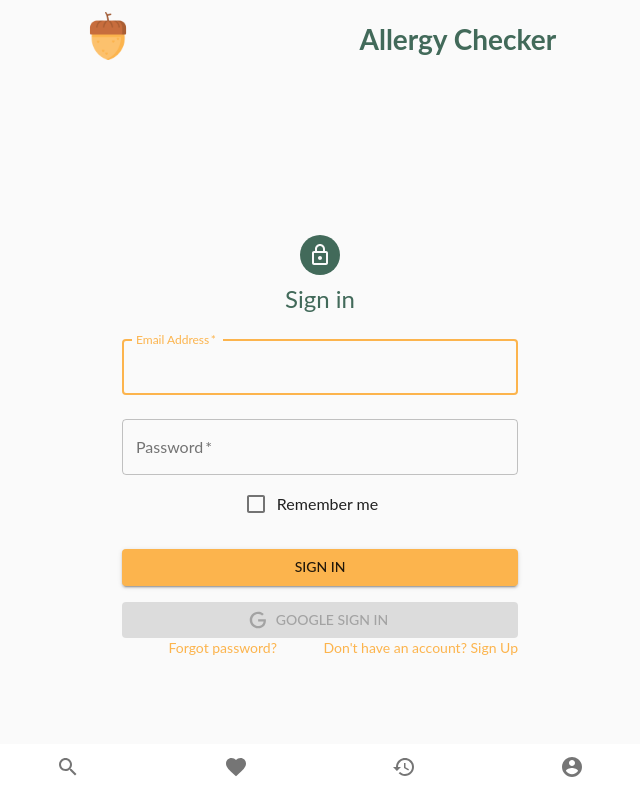
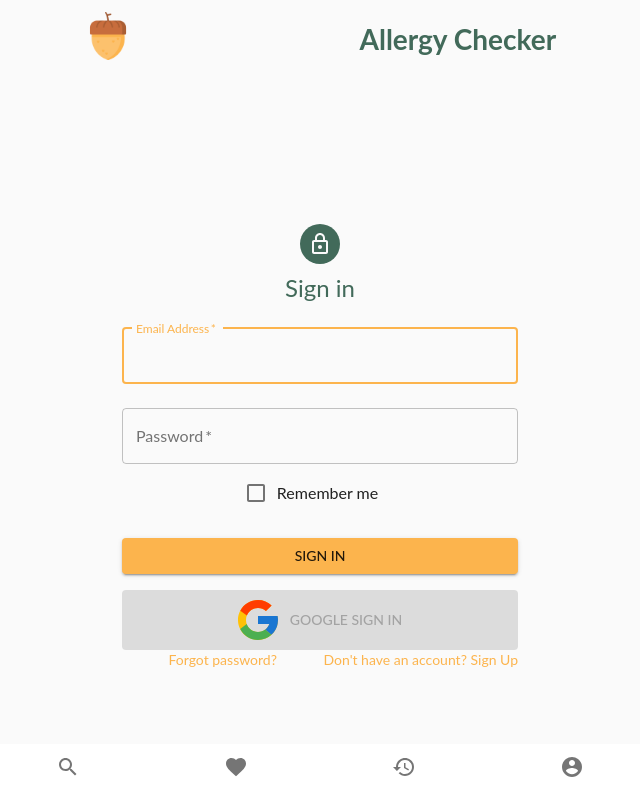
Before and after one commit to clelantoson/React-allergy-checker, a React (Create React App) app: page /login in a window 1280 px wide. Shown: the whole page, without its empty margins (320-960 px from the left). Built offline with nearby package versions, Linux system fonts and the light colour scheme.

Commit message:
add auth page

```diff
--- a/src/components/Auth/Icon.js
+++ b/src/components/Auth/Icon.js
@@ -1,10 +1,27 @@
 import React from 'react';
 
 const icon = () => (
-  <svg style={{ width: '20px', height: '20px' }} viewBox="0 0 24 24">
+  <svg
+    xmlns="http://www.w3.org/2000/svg"
+    viewBox="0 0 48 48"
+    width="48px"
+    height="48px"
+  >
     <path
-      fill="currentColor"
-      d="M21.35,11.1H12.18V13.83H18.69C18.36,17.64 15.19,19.27 12.19,19.27C8.36,19.27 5,16.25 5,12C5,7.9 8.2,4.73 12.2,4.73C15.29,4.73 17.1,6.7 17.1,6.7L19,4.72C19,4.72 16.56,2 12.1,2C6.42,2 2.03,6.8 2.03,12C2.03,17.05 6.16,22 12.25,22C17.6,22 21.5,18.33 21.5,12.91C21.5,11.76 21.35,11.1 21.35,11.1V11.1Z"
+      fill="#FFC107"
+      d="M43.611,20.083H42V20H24v8h11.303c-1.649,4.657-6.08,8-11.303,8c-6.627,0-12-5.373-12-12c0-6.627,5.373-12,12-12c3.059,0,5.842,1.154,7.961,3.039l5.657-5.657C34.046,6.053,29.268,4,24,4C12.955,4,4,12.955,4,24c0,11.045,8.955,20,20,20c11.045,0,20-8.955,20-20C44,22.659,43.862,21.35,43.611,20.083z"
+    />
+    <path
+      fill="#FF3D00"
+      d="M6.306,14.691l6.571,4.819C14.655,15.108,18.961,12,24,12c3.059,0,5.842,1.154,7.961,3.039l5.657-5.657C34.046,6.053,29.268,4,24,4C16.318,4,9.656,8.337,6.306,14.691z"
+    />
+    <path
+      fill="#4CAF50"
+      d="M24,44c5.166,0,9.86-1.977,13.409-5.192l-6.19-5.238C29.211,35.091,26.715,36,24,36c-5.202,0-9.619-3.317-11.283-7.946l-6.522,5.025C9.505,39.556,16.227,44,24,44z"
+    />
+    <path
+      fill="#1976D2"
+      d="M43.611,20.083H42V20H24v8h11.303c-0.792,2.237-2.231,4.166-4.087,5.571c0.001-0.001,0.002-0.001,0.003-0.002l6.19,5.238C36.971,39.205,44,34,44,24C44,22.659,43.862,21.35,43.611,20.083z"
     />
   </svg>
 );
--- a/src/components/Auth/Login.jsx
+++ b/src/components/Auth/Login.jsx
@@ -1,18 +1,21 @@
 import dotenv from "dotenv";
 dotenv.config();
 import React, { useState, useEffect } from "react";
-import Avatar from "@material-ui/core/Avatar";
-import Button from "@material-ui/core/Button";
-import CssBaseline from "@material-ui/core/CssBaseline";
-import TextField from "@material-ui/core/TextField";
-import FormControlLabel from "@material-ui/core/FormControlLabel";
-import Checkbox from "@material-ui/core/Checkbox";
-import Link from "@material-ui/core/Link";
-import Grid from "@material-ui/core/Grid";
+import {
+  Avatar,
+  Button,
+  TextField,
+  FormControlLabel,
+  Checkbox,
+  Link,
+  Grid,
+  Container,
+} from "@material-ui/core";
+
 import LockOutlinedIcon from "@material-ui/icons/LockOutlined";
 import Typography from "@material-ui/core/Typography";
 import { makeStyles } from "@material-ui/core/styles";
-import Container from "@material-ui/core/Container";
+
 import Loading from "./Loading";
 import ErrorMessage from "../ErrorMessage";
 import { GoogleLogin } from "react-google-login";
@@ -42,7 +45,7 @@
   },
 }));
 
-export default function Login() {
+const Login = () =>{
     const classes = useStyles();
     const history = useHistory();
 
@@ -117,7 +120,7 @@
 
   return (
     <Container component="main" maxWidth="xs">
-      <CssBaseline />
+
       {error && <ErrorMessage>{error}</ErrorMessage>}
       {loading && <Loading />}
       <div className={classes.paper}>
@@ -202,3 +205,5 @@
     </Container>
   );
 }
+
+export default Login;
--- a/src/components/Auth/Register.jsx
+++ b/src/components/Auth/Register.jsx
@@ -1,14 +1,10 @@
 import React, { useState } from "react";
-import Avatar from "@material-ui/core/Avatar";
-import Button from "@material-ui/core/Button";
-import CssBaseline from "@material-ui/core/CssBaseline";
-import TextField from "@material-ui/core/TextField";
-import Link from "@material-ui/core/Link";
-import Grid from "@material-ui/core/Grid";
+
+import {Container,Grid, Button, TextField, Link,Avatar } from "@material-ui/core";
+
 import LockOutlinedIcon from "@material-ui/icons/LockOutlined";
 import Typography from "@material-ui/core/Typography";
 import { makeStyles } from "@material-ui/core/styles";
-import Container from "@material-ui/core/Container";
 
 // import { IconButton, Tooltip } from "@material-ui/core";
 // import { PhotoCamera } from "@material-ui/icons";
@@ -43,7 +39,7 @@
   },
 }));
 
-export default function Register() {
+const Register = () =>{
   const classes = useStyles();
   //   const history = useHistory();
 
@@ -113,7 +109,6 @@
 
   return (
     <Container component="main" maxWidth="xs">
-      <CssBaseline />
       <div className={classes.paper}>
         <Avatar className={classes.avatar}>
           <LockOutlinedIcon />
@@ -243,3 +238,5 @@
     </Container>
   );
 }
+
+export default Register;
--- a/src/router/Routes.js
+++ b/src/router/Routes.js
@@ -1,5 +1,6 @@
 import React from "react";
 import { Route, Switch } from "react-router-dom";
+import Auth from "../components/Auth/Auth";
 import Register from "../components/Auth/Register";
 import Login from "../components/Auth/Login";
 import Home from "../components/Home";
@@ -21,7 +22,8 @@
       <Route path="/history" component={History}/>
       <Route path="/product" component={ProductList}/> */}
       <Route path="/allergens" component={AllergensSelection} />
-      <Route path="/login" component={Login} exact />
+      <Route path="/auth" component={Auth}/>
+      <Route path="/login" component={Login} />
       <Route path="/Register" component={Register} exact />
       <Route path="/fetch" component={FetchProduct} />
       <Route path="*" component={NotFound} />
```
